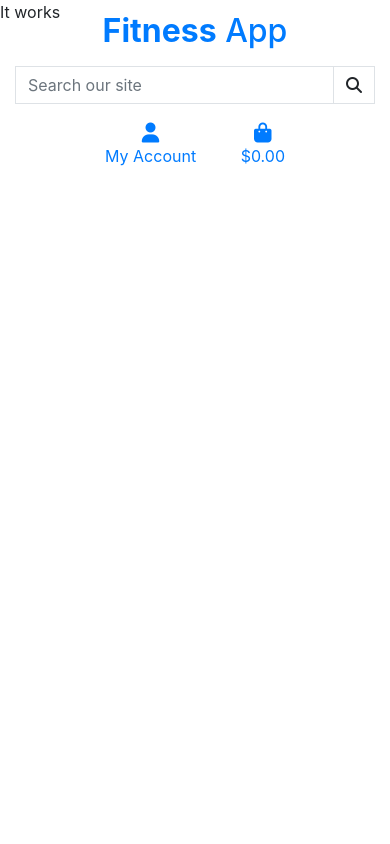
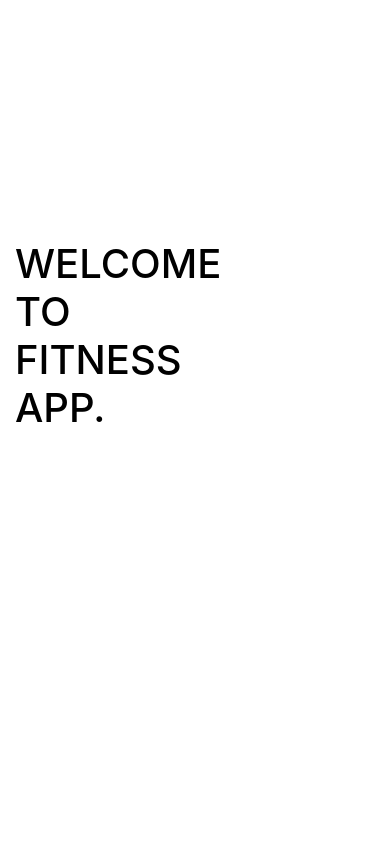
Before and after one commit to Code-Institute-Submissions/dhruv2102-MS4_marResub, a Django app: page / in a window 390 px wide. Run offline with Django 3.2, Linux system fonts and the light colour scheme; some libraries are stand-ins or nearby versions.

Commit message:
Completed basic structure for home page

```diff
--- a/fitness_app/settings.py
+++ b/fitness_app/settings.py
@@ -146,6 +146,11 @@ USE_TZ = True
 # https://docs.djangoproject.com/en/3.2/howto/static-files/
 
 STATIC_URL = '/static/'
+STATICFILES_DIRS = (os.path.join(BASE_DIR, 'static'),)
+
+MEDIA_URL = '/media/'
+MEDIA_ROOT = os.path.join(BASE_DIR, 'media')
+
 
 # Default primary key field type
 # https://docs.djangoproject.com/en/3.2/ref/settings/#default-auto-field
--- a/fitness_app/urls.py
+++ b/fitness_app/urls.py
@@ -15,9 +15,11 @@ Including another URLconf
 """
 from django.contrib import admin
 from django.urls import path, include
+from django.conf import settings
+from django.conf.urls.static import static
 
 urlpatterns = [
     path('admin/', admin.site.urls),
     path('accounts/', include('allauth.urls')),
     path('', include('home.urls'))
-]
+] + static(settings.MEDIA_URL, document_root=settings.MEDIA_ROOT)
--- a/home/templates/home/index.html
+++ b/home/templates/home/index.html
@@ -1,6 +1,22 @@
 {% extends "base.html" %}
 {% load static %}
 
+{% block page_header %}
+    <div class="container header-container">
+        <div class="row">
+            <div class="col"></div>
+        </div>
+    </div>
+{% endblock %}
+
 {% block content %}
-It works
+    <div class="container h-100">
+        <div class="row h-100">
+            <div class="col-7 col-md-6 my-auto">
+                <h1 class="dirsplay-4 logo-font text-black">
+                    Welcome to fitness app.
+                </h1>
+            </div>
+        </div>
+    </div>
 {% endblock %}
--- /dev/null
+++ b/static/css/base.css
@@ -0,0 +1,101 @@
+html {
+    height: 100%;
+}
+
+body {
+    background-size: cover;
+    height: calc(100vh - 164px);
+    color: #555
+}
+
+/* from Bulma */
+.icon {
+    align-items: center;
+    display: inline-flex;
+    justify-content: center;
+    height: 1.5rem;
+    width: 1.5rem;
+}
+
+.logo-font {
+    text-transform: uppercase;
+}
+
+.main-logo-link {
+    width: fit-content;
+}
+
+/* Black classes */
+.text-black {
+    color: #000 !important;
+}
+
+.border-black {
+    border: 1px solid black !important;
+}
+
+.bg-black {
+    background: #000 !important;
+}
+
+/* Button Classes */
+.shop-now-button {
+    background: black;
+    color: white;
+    min-width: 260px;
+}
+
+.btn-black {
+    background: black;
+    color: white;
+}
+
+.btn-outline-black {
+    background: white;
+    color: black !important; /* use important to override link colors for <a> elements */
+    border: 1px solid black;
+}
+
+.btn-outline-black:hover,
+.btn-outline-black:active,
+.btn-outline-black:focus {
+    background: black;
+    color: white !important;
+}
+
+.shop-now-button:hover,
+.shop-now-button:active,
+.shop-now-button:focus,
+.btn-black:hover,
+.btn-black:active,
+.btn-black:focus {
+    background: #222;
+    color: white;
+}
+
+/* ----------------------------------------------------------------------- All the above has been taken from Code Institute Boutique Ado */
+
+
+/* Media Queries */
+
+/* Slightly larger container on xl screens */
+@media (min-width: 1200px) {
+    .container {
+      max-width: 80%;
+    }
+  }
+
+/* fixed top navbar only on medium and up */
+@media (min-width: 992px) {
+    .fixed-top-desktop-only {
+        position: fixed;
+        top: 0;
+        right: 0;
+        left: 0;
+        z-index: 1030;
+    }
+
+    .header-container {
+        padding-top: 164px;
+    }
+}
--- a/templates/base.html
+++ b/templates/base.html
@@ -14,7 +14,6 @@
 
     {% block corecss %}
         <link rel="stylesheet" href="https://stackpath.bootstrapcdn.com/bootstrap/4.4.1/css/bootstrap.min.css" integrity="sha384-Vkoo8x4CGsO3+Hhxv8T/Q5PaXtkKtu6ug5TOeNV6gBiFeWPGFN9MuhOf23Q9Ifjh" crossorigin="anonymous">
-        <link rel="stylesheet" href="https://fonts.googleapis.com/css?family=Lato&display=swap">
         <link rel="stylesheet" href="{% static 'css/base.css' %}">
     {% endblock %}
 
@@ -36,7 +35,7 @@
 <body>
 
     <header class="container-fluid fixed-top">
-        <div class="row">
+        <div id="topnav" class="row bg-white pt-lg-2 d-none d-lg-flex">
             <!-- Logo -->
             <div class="col-12 col-lg-4 my-auto py-1 py-lg-0 text-center text-lg-left">
                 <a href="{% url 'home' %}" class="nav-link main-logo-link">
```
